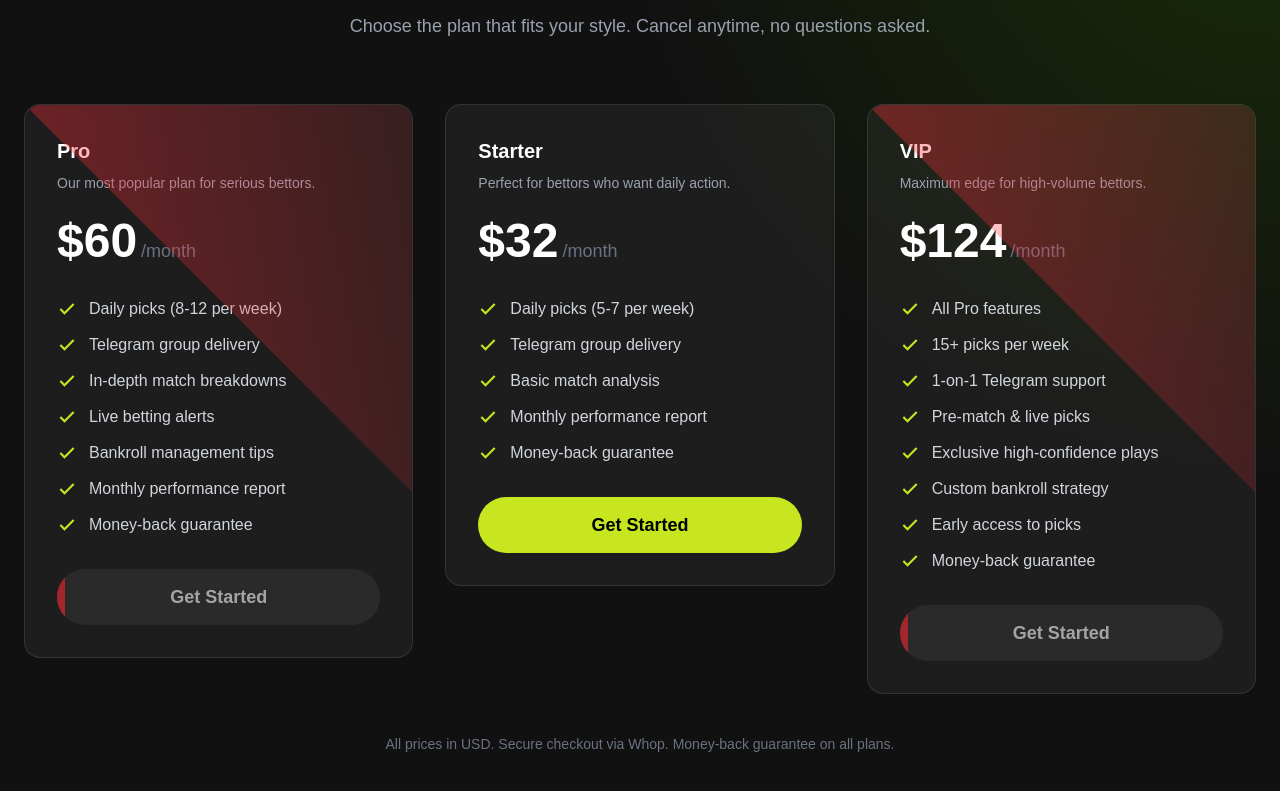
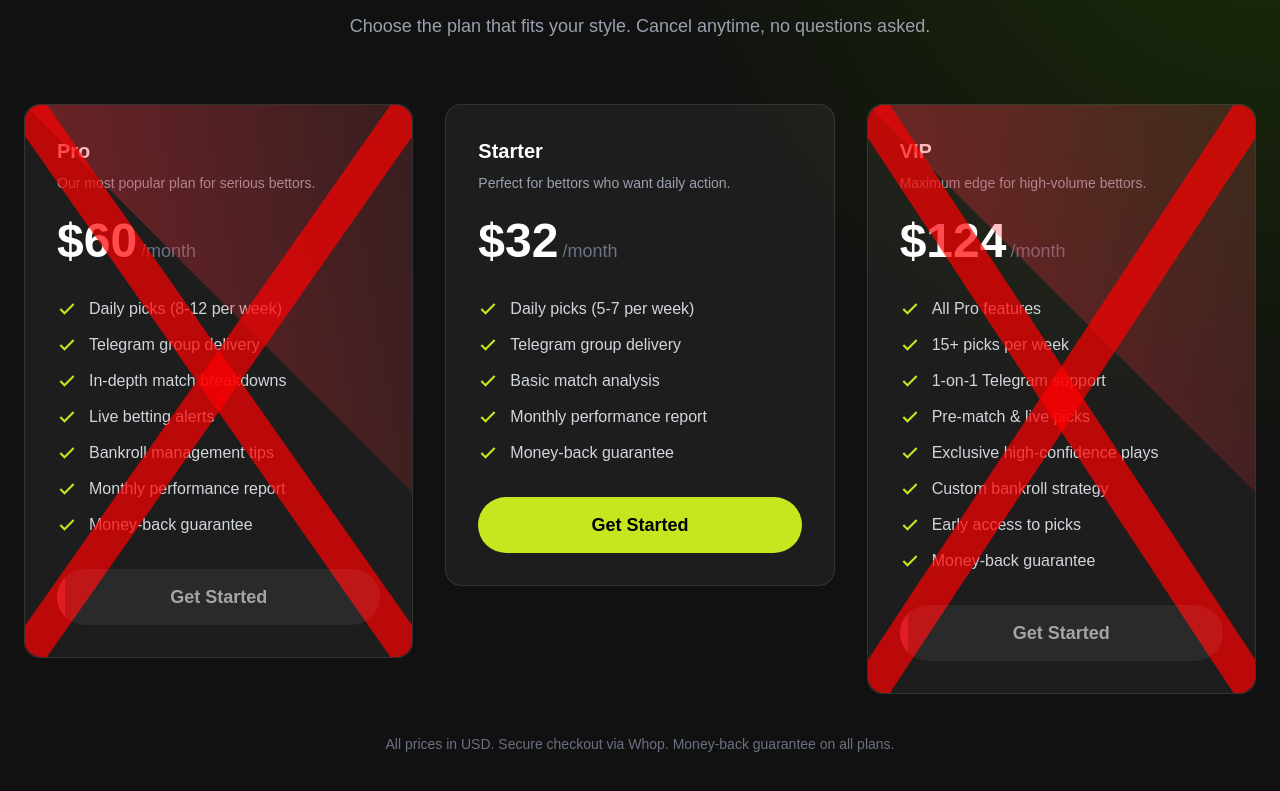
Before and after one commit to grebking/tenniszone, a Next.js app: page / in a window 1280 px wide. Shown: the part 2698-3489 px from the top of the page. Built offline with nearby package versions, Linux system fonts and the light colour scheme; what @whop/elements would draw is missing.

Commit message:
Add red X overlay to Pro and VIP cards

```diff
--- a/src/components/Pricing.tsx
+++ b/src/components/Pricing.tsx
@@ -47,6 +47,10 @@ export default function Pricing() {
               {plan.name !== "Starter" && (
                 <div className="absolute inset-0 overflow-hidden rounded-2xl pointer-events-none">
                   <div className="absolute -top-20 -left-20 w-[150%] h-[150%] bg-gradient-to-br from-red-500/40 via-red-500/10 to-transparent transform -rotate-45 origin-top-left" />
+                  <svg className="absolute inset-0 w-full h-full" viewBox="0 0 100 100" preserveAspectRatio="none">
+                    <line x1="0" y1="0" x2="100" y2="100" stroke="red" strokeWidth="8" opacity="0.7" />
+                    <line x1="100" y1="0" x2="0" y2="100" stroke="red" strokeWidth="8" opacity="0.7" />
+                  </svg>
                 </div>
               )}
               {plan.popular && (
```
